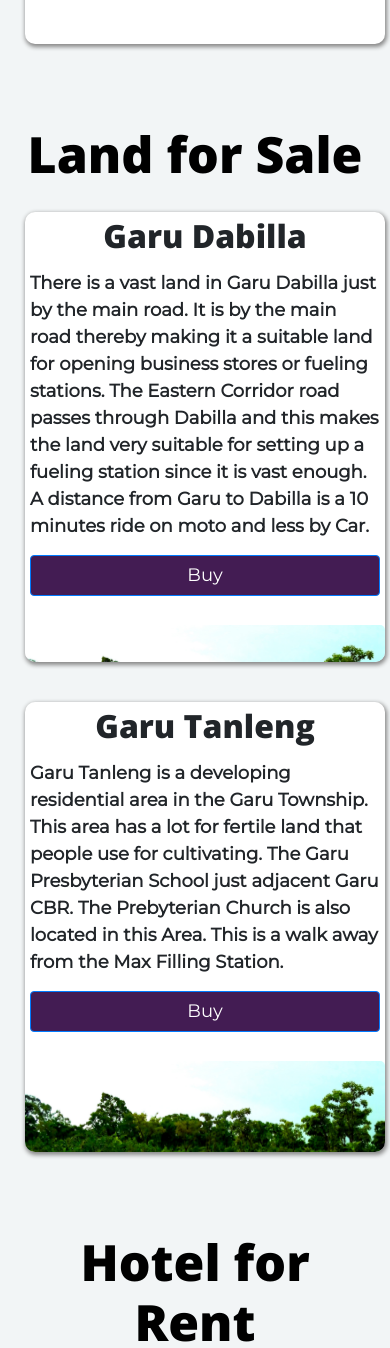
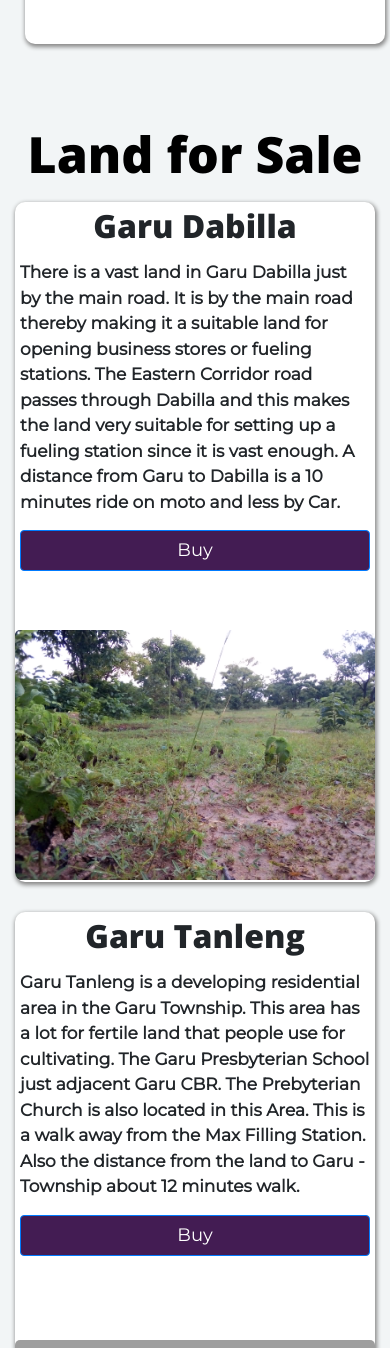
Before and after one commit to rasheedmhd/yapaala, a Django app: page / in a window 390 px wide. Shown: the part 2092-3440 px from the top of the page. Run offline with Django 3.2, Linux system fonts and the light colour scheme; data that the repository does not hold is empty; some libraries are stand-ins or nearby versions; grey boxes are pictures that could not be loaded.

Commit message:
Home Page UI Completed

```diff
--- a/static/css/home.css
+++ b/static/css/home.css
@@ -151,21 +151,29 @@ Land for sale
 
 .land_info {
 	width: 100%;
-	height: 500px;
+	height: 650px;
 	overflow: hidden;
 	box-shadow: 1px 2px 4px 1px #888888;
 	border-radius: 10px;
+	margin: 0px;
+	padding: 0px;
+	overflow: hidden;
 }
+
+
 
 .land_info img {
 	width: 100%;
+	height: 350px;
 	background-size: cover;
-	height: 300px;
 	overflow: hidden;
 	margin: 0px;
 	padding: 0px;
 	border-radius: 5px;
 
+}
+.land_caption .details_section {
+	height: 250px !important;
 }
 
 
@@ -176,6 +184,9 @@ Land for sale
 
 }
 
+.land_caption .details_section p{
+	font-size: 17px !important;
+}
 
 .details_section p a {
 
@@ -324,9 +335,12 @@ Hotel for Rent
 		text-align: left;
 	}
 
+	.land_caption .details_section {
+		height: 380px !important;
+	}
 	.land_info {
 		width: 100%;
-		height: 450px;
+		height: 680px;
 		overflow: hidden;
 		box-shadow: 1px 2px 4px 1px #888888;
 		margin-bottom: 30px;
@@ -335,8 +349,8 @@ Hotel for Rent
 	.land_info img {
 		width: 100%;
 		background-size: cover;
-		height: 240px;
-		overflow: hidden;
+		height: 250px;
+
 	}
 
 	/*End of Land for sale section*/
--- a/templates/home/home.html
+++ b/templates/home/home.html
@@ -158,10 +158,12 @@ Lands for sale
                <div class="details_section">
                   <p> There is a vast land in Garu Dabilla just by the main road. It is by the main road thereby making it a suitable land for opening business stores or fueling stations. The Eastern Corridor road passes through Dabilla and this makes the land very suitable for setting up a fueling station since it is vast enough. A distance from Garu to Dabilla is a 10 minutes ride on moto and less by Car.
                   </p>
-                    <p><a href="{% url 'lands:lands' %}" id="details" class="btn btn-primary btn_styling" role="button">Buy</a></p><br>
+                    <div class="buy_btn">
+                      <p><a href="{% url 'lands:lands' %}" id="details" class="btn btn-primary btn_styling" role="button">Buy</a></p><br>
+                    </div>
 
                </div>
-                  <img src="{% static 'assets/land.jpg' %}" alt="land picture">
+                  <img src="{% static 'assets/land1.jpg' %}" alt="land picture">
 
           </div>
         </div>
@@ -173,10 +175,10 @@ Lands for sale
             <div class="caption land_caption">
               <h2 class="land_location text-center">Garu Tanleng</h2>
                   <div class="details_section">
-                    <p> Garu Tanleng is a developing residential area in the Garu Township. This area has a lot for fertile land that people use for cultivating. The Garu Presbyterian School just adjacent Garu CBR. The Prebyterian Church is also located in this Area. This is a walk away from the Max Filling Station. </p>
+                    <p> Garu Tanleng is a developing residential area in the Garu Township. This area has a lot for fertile land that people use for cultivating. The Garu Presbyterian School just adjacent Garu CBR. The Prebyterian Church is also located in this Area. This is a walk away from the Max Filling Station. Also the distance from the land to Garu - Township about 12 minutes walk.</p>
                       <p><a href="{% url 'lands:lands' %}" id="details" class="btn btn-primary btn_styling" role="button">Buy</a></p><br>
                </div>
-                  <img src="{% static 'assets/land.jpg' %}" alt="land picture">
+                  <img src="{% static 'assets/land2.jpg' %}" alt="land picture">
           </div>
         </div>
       </div>
--- a/templates/hotels/hotel_details.html
+++ b/templates/hotels/hotel_details.html
@@ -10,7 +10,7 @@
 
 <div class="first_section">
 		<div class="left-grid">
-			<img src="{{ hotel.banner.url }}">
+			<img src="{{ hotel.banner.image.url }}">
 		</div>
 
 		<div class="right-grid">
```
Also changed, not shown: static/assets/hotel1.jpg (deleted), static/assets/hotel2.jpg (deleted), static/assets/land.jpg (deleted), static/assets/land1.jpg (added), 1 other file.
